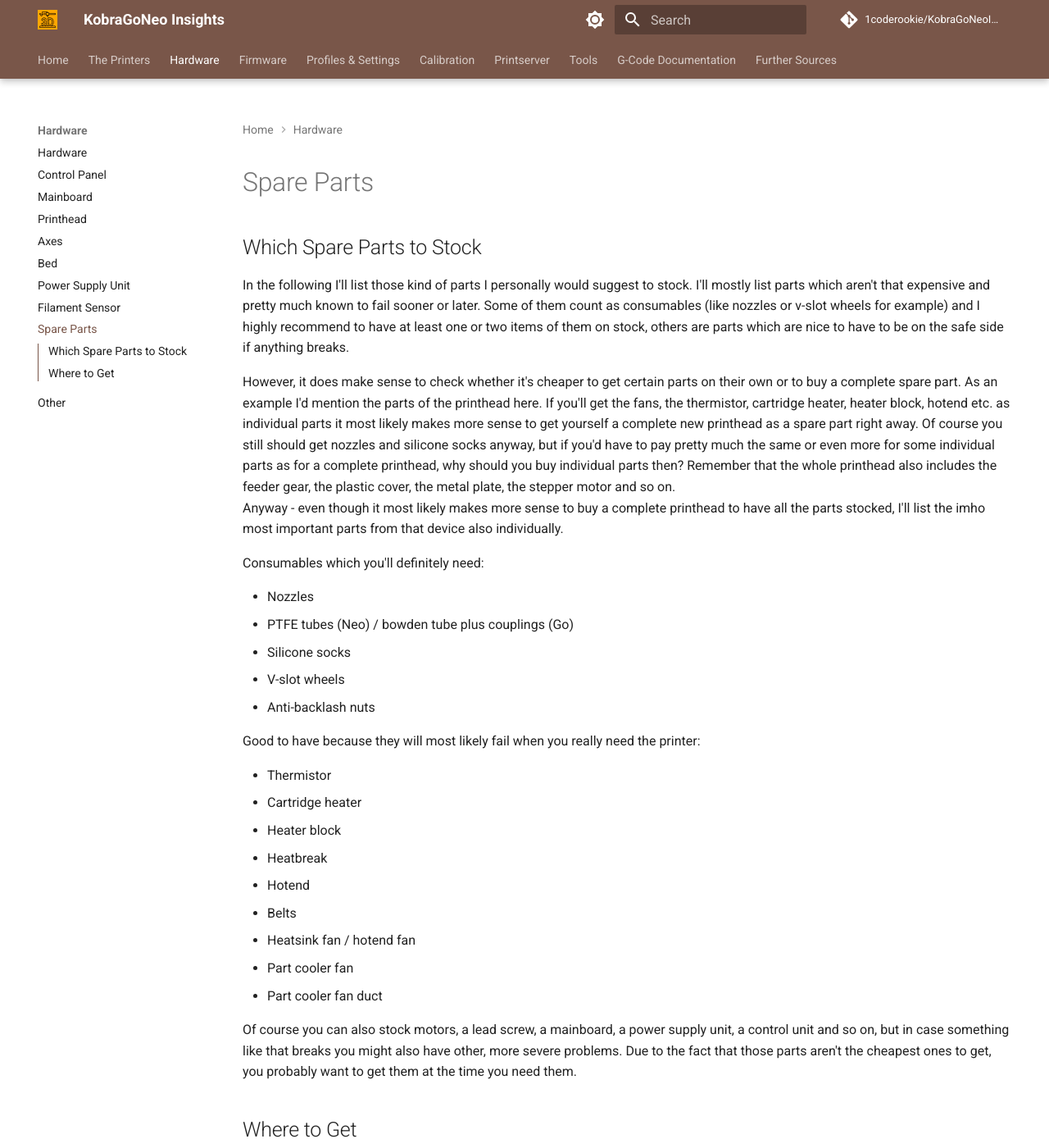
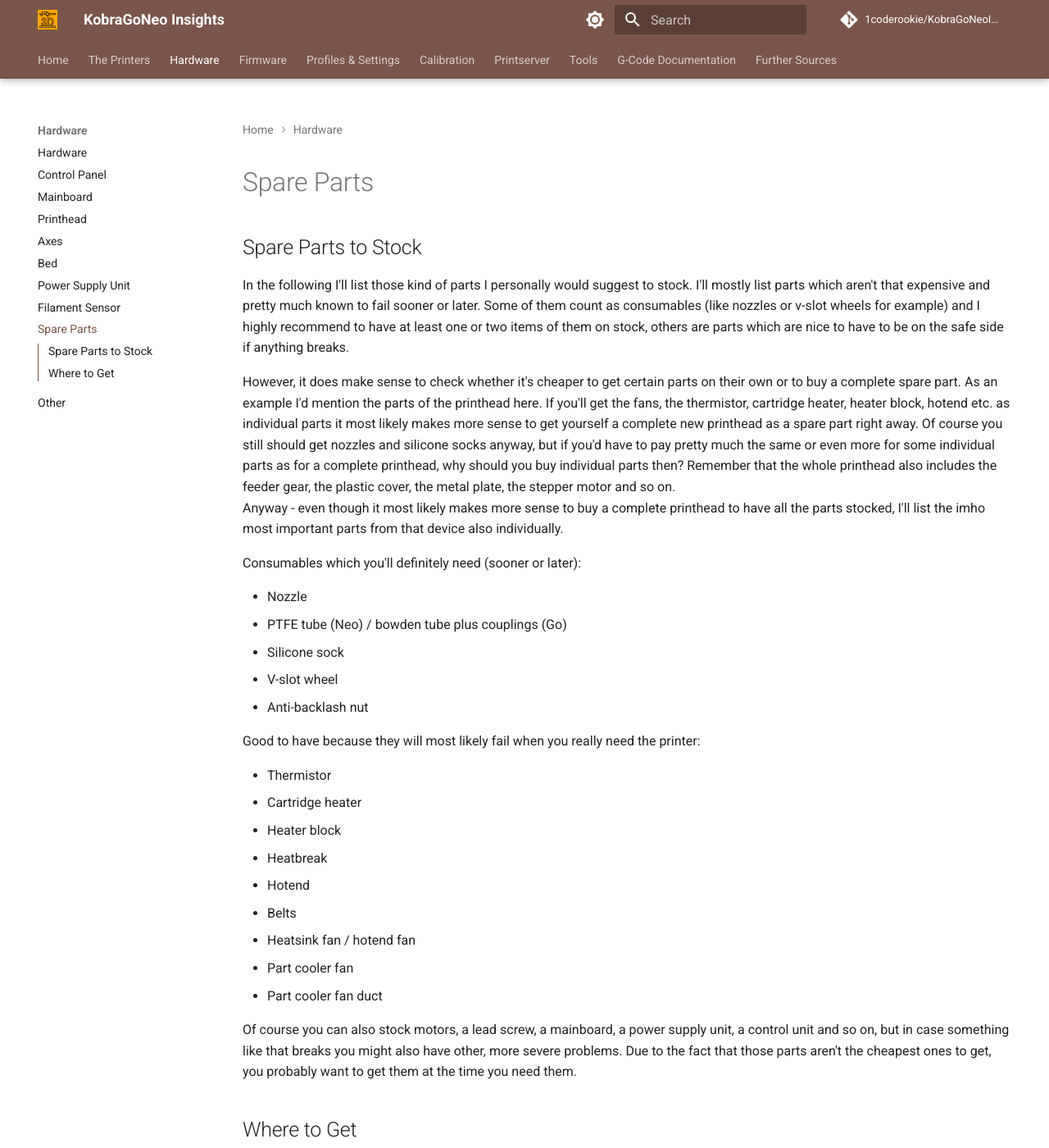
Before and after one commit to 1coderookie/KobraGoNeoInsights, an MkDocs documentation site: the page built from docs/hardware/spare_parts.md, in a window 1280 px wide and 1400 px high. Shown: the whole window at 82% size. Built offline with MkDocs 1.6.1 and Material for MkDocs 9.7.7, drawn with Linux system fonts in a browser that asks for light colours; comment, search, counter and statistics services are not loaded.

Commit message:
Update spare_parts.md

```diff
--- a/docs/hardware/spare_parts.md
+++ b/docs/hardware/spare_parts.md
@@ -2,19 +2,19 @@
 
 # Spare Parts
 
-## Which Spare Parts to Stock
+## Spare Parts to Stock
 In the following I'll list those kind of parts I personally would suggest to stock. I'll mostly list parts which aren't that expensive and pretty much known to fail sooner or later. Some of them count as consumables (like nozzles or v-slot wheels for example) and I highly recommend to have at least one or two items of them on stock, others are parts which are nice to have to be on the safe side if anything breaks.
 
 However, it does make sense to check whether it's cheaper to get certain parts on their own or to buy a complete spare part. As an example I'd mention the parts of the printhead here. If you'll get the fans, the thermistor, cartridge heater, heater block, hotend etc. as individual parts it most likely makes more sense to get yourself a complete new printhead as a spare part right away. Of course you still should get nozzles and silicone socks anyway, but if you'd have to pay pretty much the same or even more for some individual parts as for a complete printhead, why should you buy individual parts then? Remember that the whole printhead also includes the feeder gear, the plastic cover, the metal plate, the stepper motor and so on.
 Anyway - even though it most likely makes more sense to buy a complete printhead to have all the parts stocked, I'll list the imho most important parts from that device also individually.
 
-Consumables which you'll definitely need:
+Consumables which you'll definitely need (sooner or later):
 
-  - Nozzles
-  - PTFE tubes (Neo) / bowden tube plus couplings (Go)
-  - Silicone socks
-  - V-slot wheels
-  - Anti-backlash nuts
+  - Nozzle
+  - PTFE tube (Neo) / bowden tube plus couplings (Go)
+  - Silicone sock
+  - V-slot wheel
+  - Anti-backlash nut
 
 Good to have because they will most likely fail when you really need the printer:
 
```
